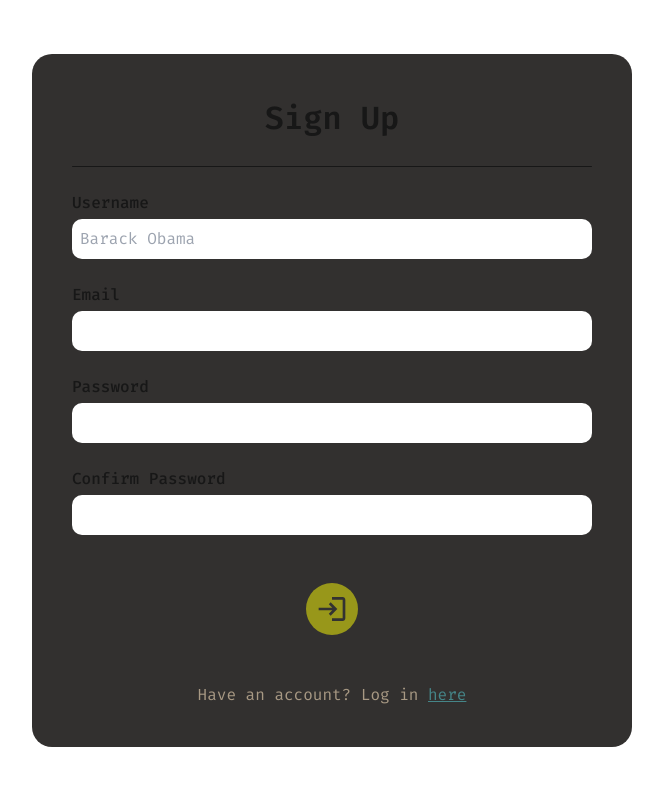
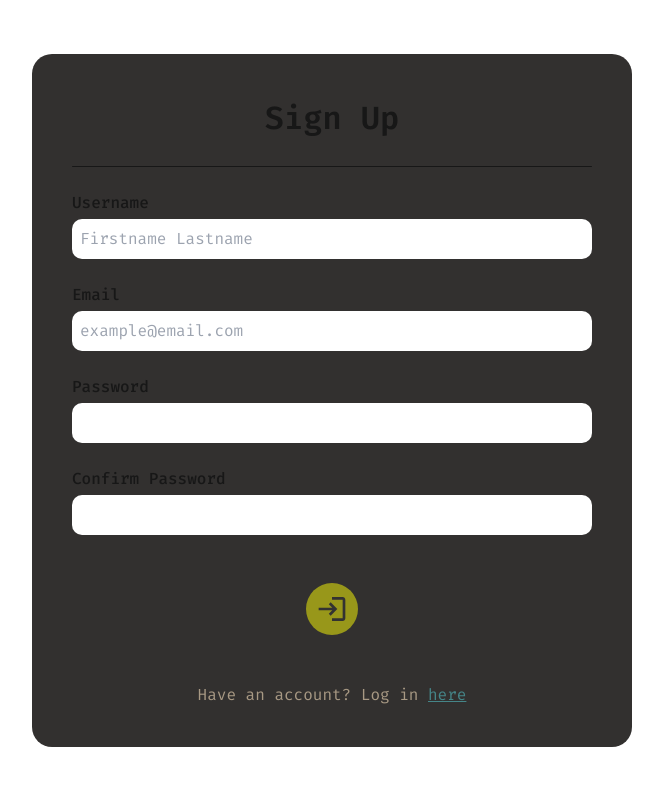
Before and after one commit to robeeds/task-management-app, a Next.js app: page /signup in a window 1280 px wide. Shown: the top 786 px of the page, without its empty margins (308-971 px from the left). Built offline with nearby package versions, Linux system fonts and the light colour scheme.

Commit message:
Add placeholders for fields

```diff
--- a/src/app/signup/page.tsx
+++ b/src/app/signup/page.tsx
@@ -61,7 +61,7 @@ export default function SignUpPage() {
             id="username"
             name="username"
             type="username"
-            placeholder="Barack Obama"
+            placeholder="Firstname Lastname"
             required
             className="bg-background p-2 rounded-[10px]"
           />
@@ -74,6 +74,7 @@ export default function SignUpPage() {
             id="email"
             name="email"
             type="email"
+            placeholder="example@email.com"
             autoComplete="true"
             required
             className="bg-background p-2 rounded-[10px]"
```
